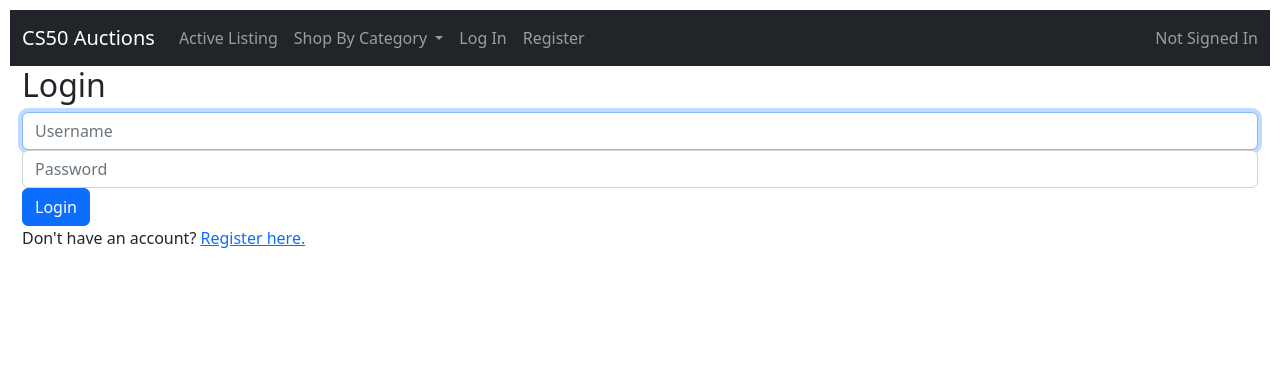
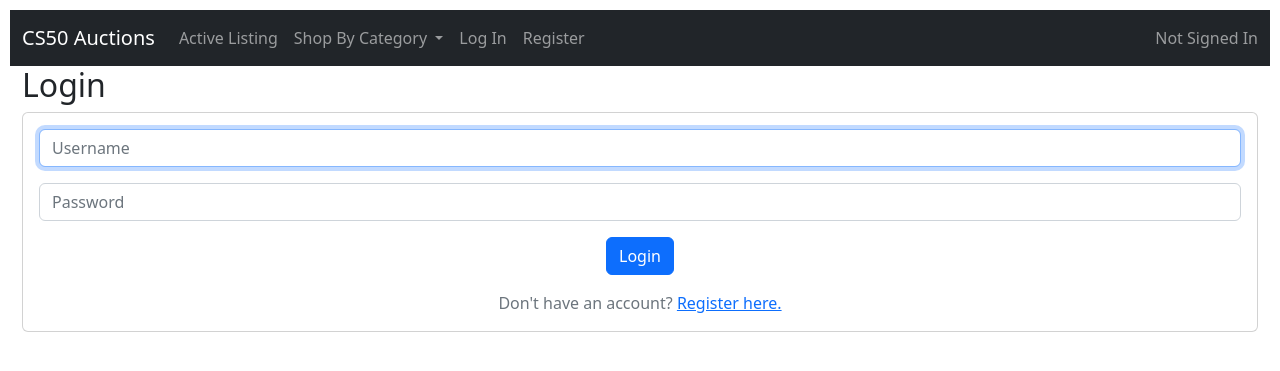
Before and after one commit to coolusername244/bid-for-it, a Django app: page /login in a window 1280 px wide. Shown: the top 371 px of the page. Run offline with Django 3.2, Linux system fonts and the light colour scheme.

Commit message:
styled login page

```diff
--- a/auctions/templates/auctions/login.html
+++ b/auctions/templates/auctions/login.html
@@ -4,21 +4,24 @@
 
     <h2>Login</h2>
 
-    {% if message %}
+    <!-- {% if message %}
         <div>{{ message }}</div>
-    {% endif %}
+    {% endif %} -->
 
-    <form action="{% url 'login' %}" method="post">
-        {% csrf_token %}
-        <div class="form-group">
-            <input autofocus class="form-control" type="text" name="username" placeholder="Username">
+    <div class="card text-center">
+        <div class="card-body">
+            <form class="auth-form" action="{% url 'login' %}" method="post">
+                {% csrf_token %}
+                <div class="form-group mb-3">
+                    <input autofocus class="form-control" type="text" name="username" placeholder="Username">
+                </div>
+                <div class="form-group mb-3">
+                    <input class="form-control" type="password" name="password" placeholder="Password">
+                </div>
+                <input class="btn btn-primary mb-3" type="submit" value="Login">
+            </form>
+            <span class="text-muted">Don't have an account? <a href="{% url 'register' %}">Register here.</a></span>
         </div>
-        <div class="form-group">
-            <input class="form-control" type="password" name="password" placeholder="Password">
-        </div>
-        <input class="btn btn-primary" type="submit" value="Login">
-    </form>
-
-    Don't have an account? <a href="{% url 'register' %}">Register here.</a>
+    </div>
 
 {% endblock %}
```
